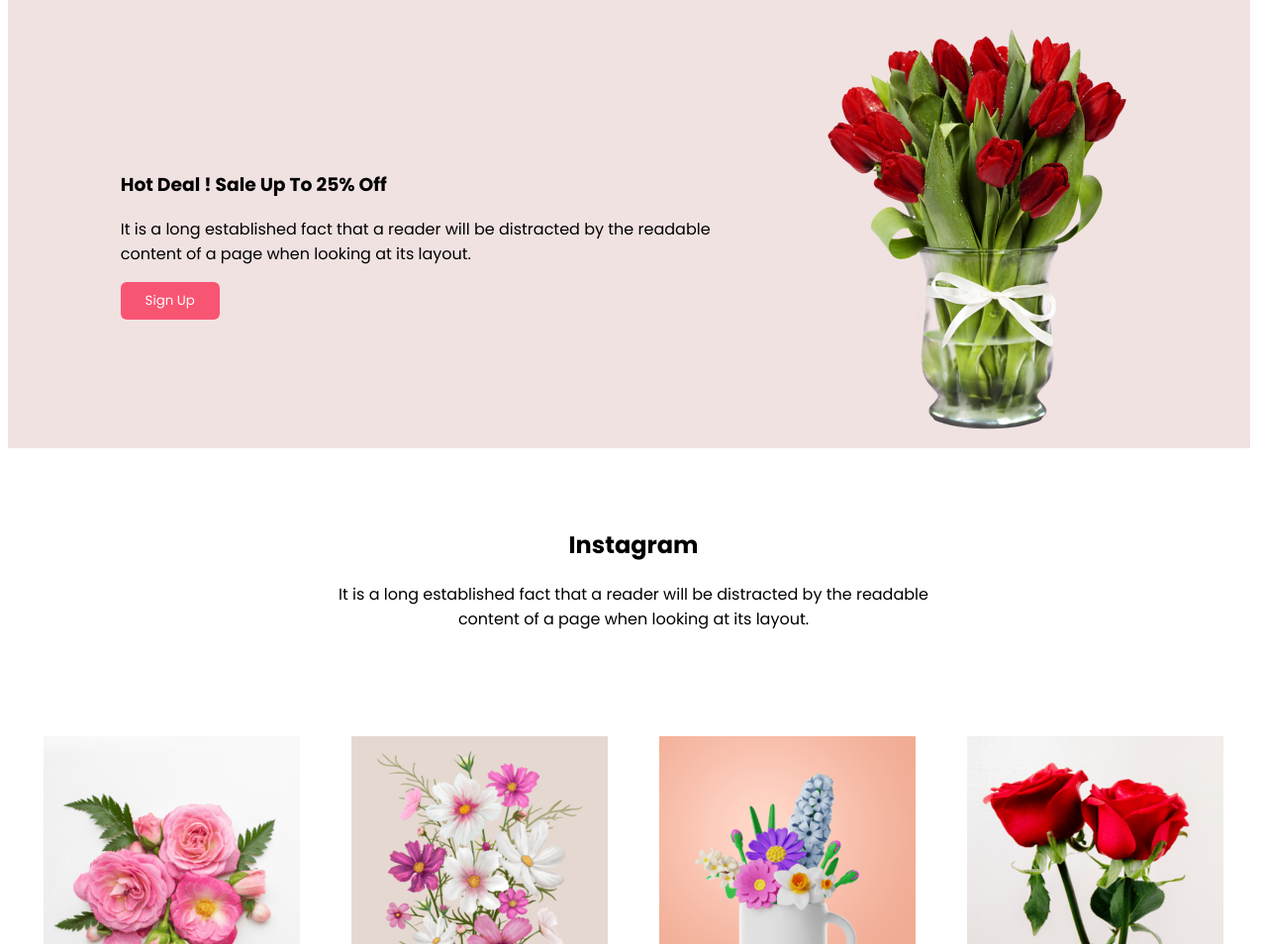
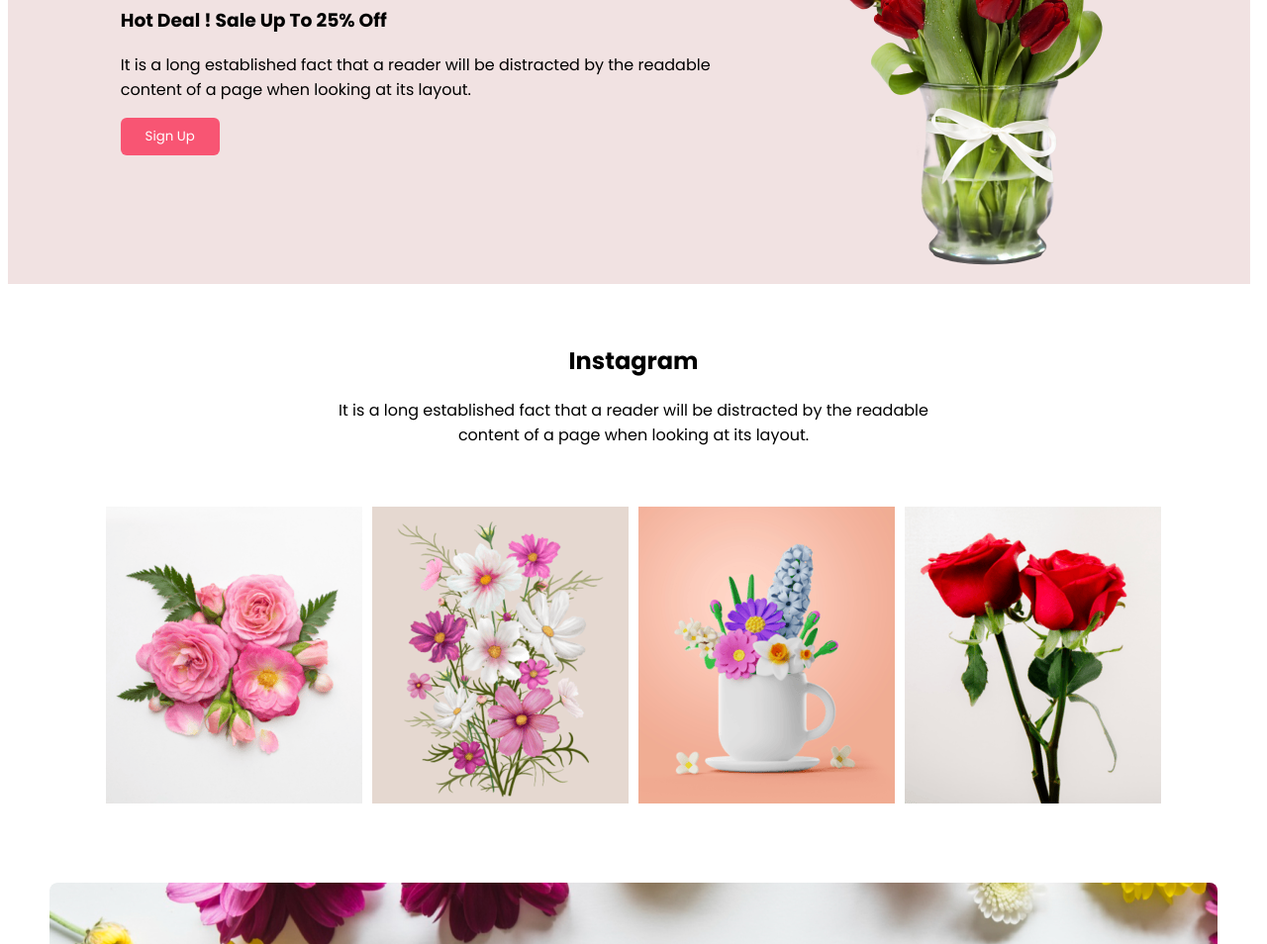
Before and after one commit to Muzaien/online-flower-shop, a plain HTML site: page index.html in a window 1280 px wide. Shown: the part 1846-2800 px from the top of the page at 99% size. Drawn offline with Linux system fonts and the light colour scheme.

Commit message:
change a small code

```diff
--- a/style.css
+++ b/style.css
@@ -47,9 +47,8 @@
 
 .second-section {
 
-    padding-bottom: 10px;
-    margin: 80px;
     text-align: center;
+    margin: 60px;
 
 }
 
@@ -68,7 +67,7 @@
 .section-third {
     /* background-color: red; */
     width: 1240px;
-    height: 400px;
+    height: 300px;
     margin: 0 auto;
     display: flex;
     justify-content: center;
@@ -84,7 +83,7 @@
     border-top-right-radius: 100px;
     position: relative;
     overflow: hidden;
-    /* 🔥 VERY IMPORTANT */
+
 }
 
 /* image positioning */
@@ -177,13 +176,13 @@
 .flower-container {
     margin: auto;
     display: flex;
-    gap: 20px;
+    gap: 10px;
     width: 1255px;
     height: 320px;
-    justify-content: space-evenly;
+    justify-content: center;
+    /* justify-content: space-evenly; */
 }
 
-.card-1 {}
 
 /* mail section  */
 
@@ -194,6 +193,7 @@
     padding: 80px 40px;
     border-radius: 8px;
     background-image: url("Flower Asset/Rectangle 9.png");
+    margin-top: 60px;
 
 
 }
```
